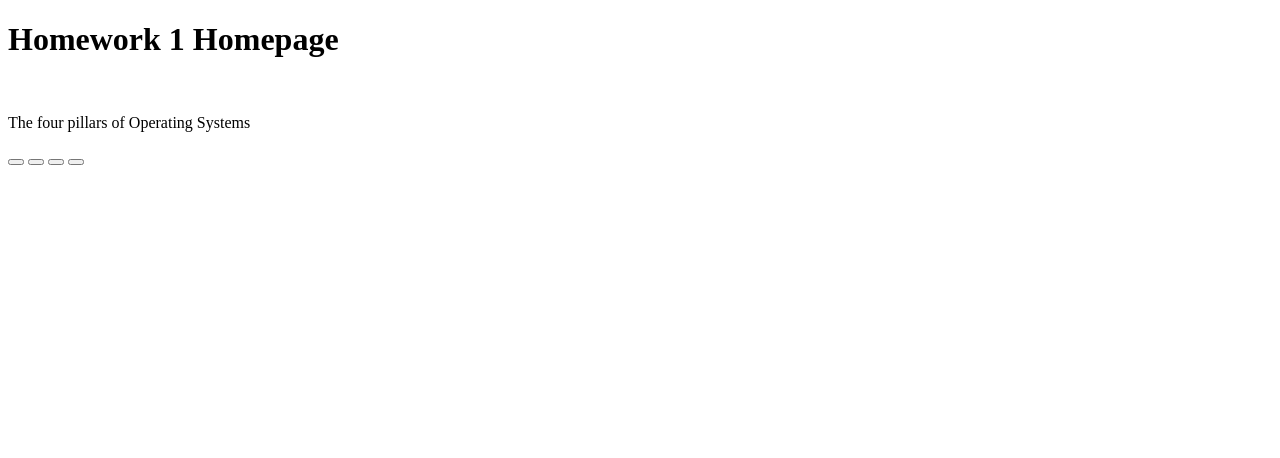
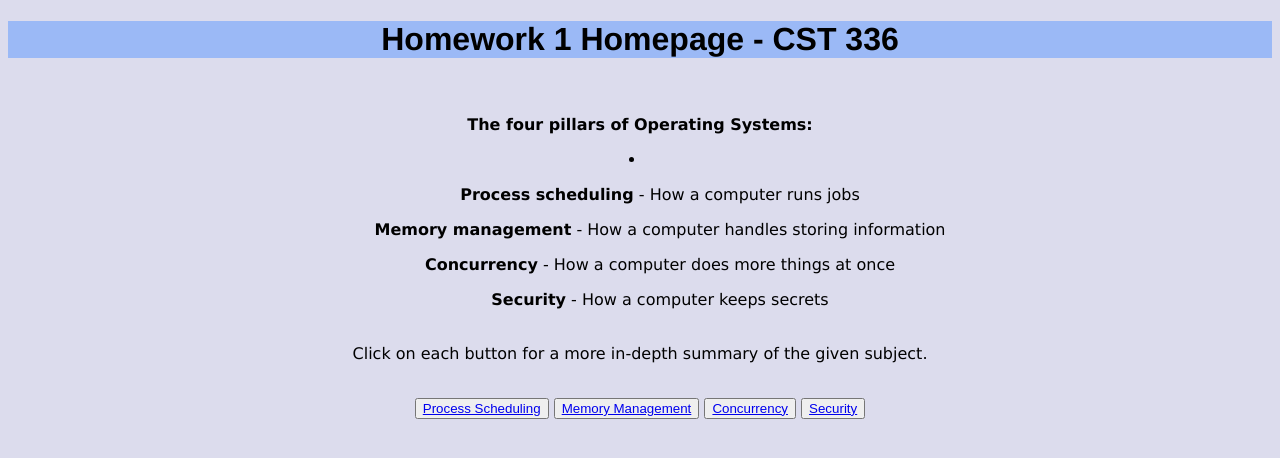
Before and after one commit to ryanhopp-csumb/ryanhopp-csumb.github.io, a plain HTML site: page hw1/index.html in a window 1280 px wide. Drawn offline with Linux system fonts and the light colour scheme.

Commit message:
Putting up homework 1

```diff
--- a/hw1/homework_styles.css
+++ b/hw1/homework_styles.css
@@ -0,0 +1,12 @@
+h1 {
+    text-align: center;
+    font-family: Helvetica;
+    background-color: rgb(155, 185, 246);
+}
+
+body {
+    text-align: center;
+    font-size: medium;
+    font-family: Verdana;
+    background-color: rgb(220, 220, 237);
+}
--- a/hw1/index.html
+++ b/hw1/index.html
@@ -3,15 +3,26 @@
 <head>
     <meta charset="UTF-8">
     <meta name="viewport" content="width=device-width, initial-scale=1.0">
-    <title>Homework 1 Homepage</title>
+    <title>Homework 1 Homepage - CST 336</title>
+    <link rel="stylesheet" href="homework_styles.css">
 </head>
 <body>
-    <h1>Homework 1 Homepage</h1>
+    <h1>Homework 1 Homepage - CST 336</h1>
     <br>
-    <p>The four pillars of Operating Systems</p>
-    <button><a href="scheduling.html"></a></button>
-    <button><a href="memory.html"></a></button>
-    <button><a href="concurrency.html"></a></button>
-    <button><a href="security.html"></a></button>
+    <p> <strong>The four pillars of Operating Systems:</strong>
+        <li>
+            <ul><strong>Process scheduling</strong> - How a computer runs jobs</ul>
+            <ul><strong>Memory management</strong> - How a computer handles storing information</ul>
+            <ul><strong>Concurrency</strong> - How a computer does more things at once</ul>
+            <ul><strong>Security</strong> - How a computer keeps secrets</ul>
+        </li>
+        <br>
+        Click on each button for a more in-depth summary of the given subject.
+    </p>
+    <br>
+    <button><a href="scheduling.html">Process Scheduling</a></button>
+    <button><a href="memory.html">Memory Management</a></button>
+    <button><a href="concurrency.html">Concurrency</a></button>
+    <button><a href="security.html">Security</a></button>
 </body>
 </html>
--- /dev/null
+++ b/lab2/lab2style.css
@@ -0,0 +1,10 @@
+h1 {
+    text-align: center;
+    font-family: Verdana;
+    color: black;
+}
+
+body {
+    font-family: Arial;
+    text-align: center;
+}
```
Also changed, not shown: hw1/concurrency.html (+10 -0 lines), hw1/memory.html (+19 -1 lines), hw1/scheduling.html (+15 -0 lines), hw1/security.html (+13 -0 lines), lab2/index.html (added, +30 -0 lines), lab2/js/guess.js (added, +33 -0 lines).
